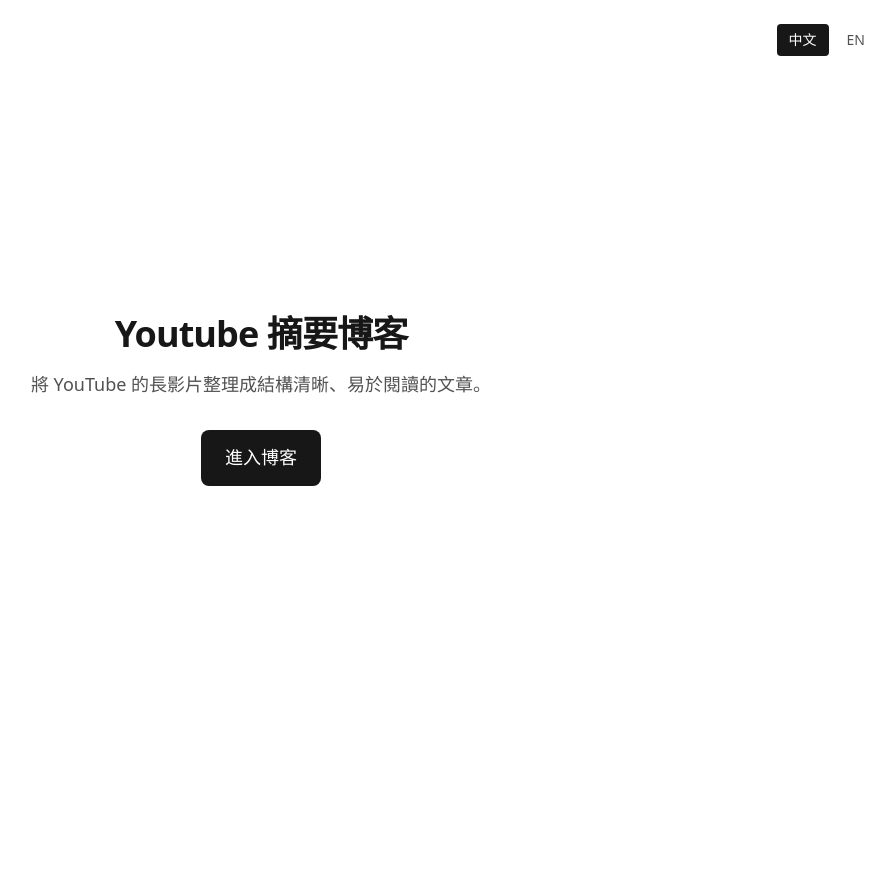
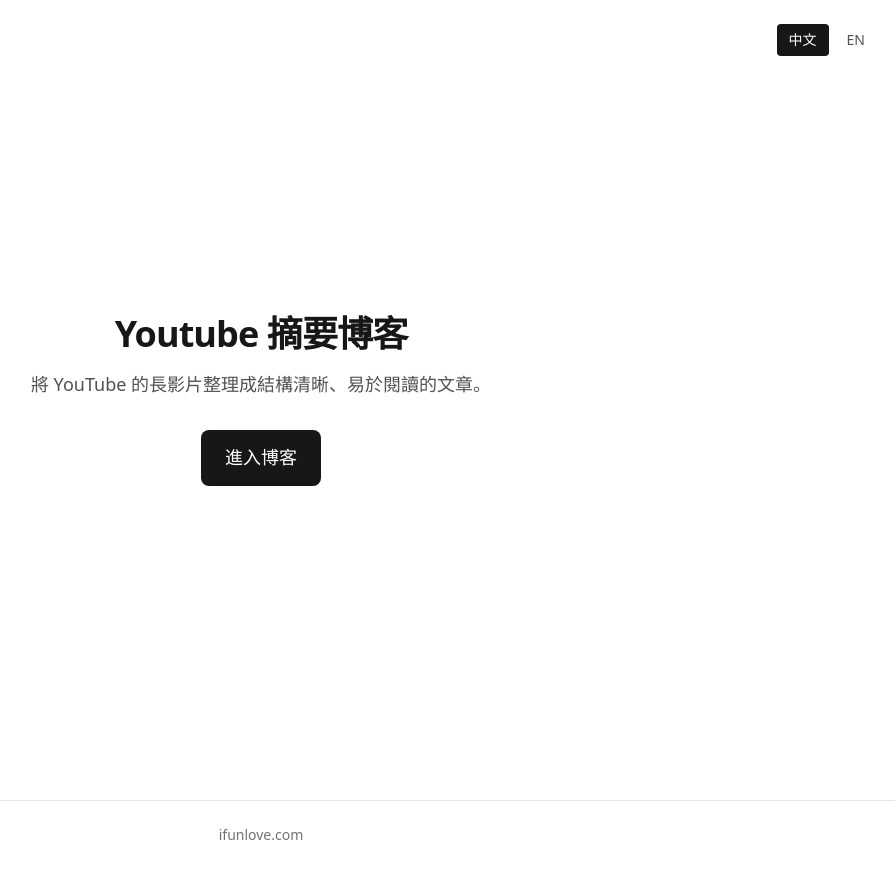
Before and after one commit to flowasitgoes/youtube-video-blog-post, a Next.js app: page /zh in a window 1280 px wide. Shown: the whole page, without its empty margins (379-1274 px from the left). Before the commit the page ends 800 px from the top, so only its background shows below. Built offline with nearby package versions, Linux system fonts and the light colour scheme; no server answers.

Commit message:
footer ifunlove

```diff
--- a/app/layout.tsx
+++ b/app/layout.tsx
@@ -72,7 +72,21 @@
 }>) {
   return (
     <html lang="zh">
-      <body className="antialiased">{children}</body>
+      <body className="flex min-h-screen flex-col antialiased">
+        <main className="flex-1">{children}</main>
+        <footer className="border-t border-neutral-200 py-6 dark:border-neutral-800">
+          <p className="text-center text-sm text-neutral-500 dark:text-neutral-400">
+            <a
+              href="https://ifunlove.com/"
+              target="_blank"
+              rel="noopener noreferrer"
+              className="hover:text-neutral-700 dark:hover:text-neutral-300"
+            >
+              ifunlove.com
+            </a>
+          </p>
+        </footer>
+      </body>
     </html>
   );
 }
```
